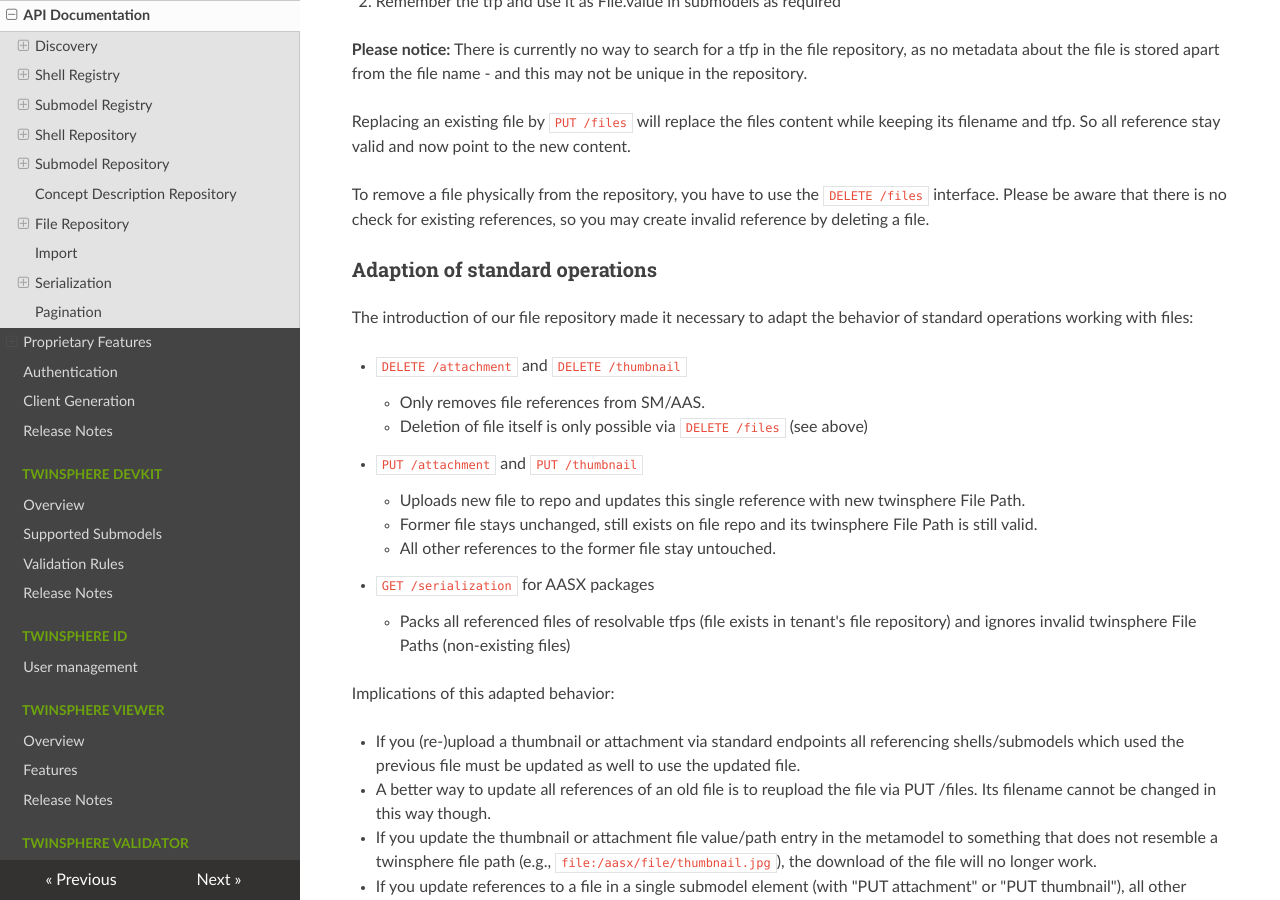
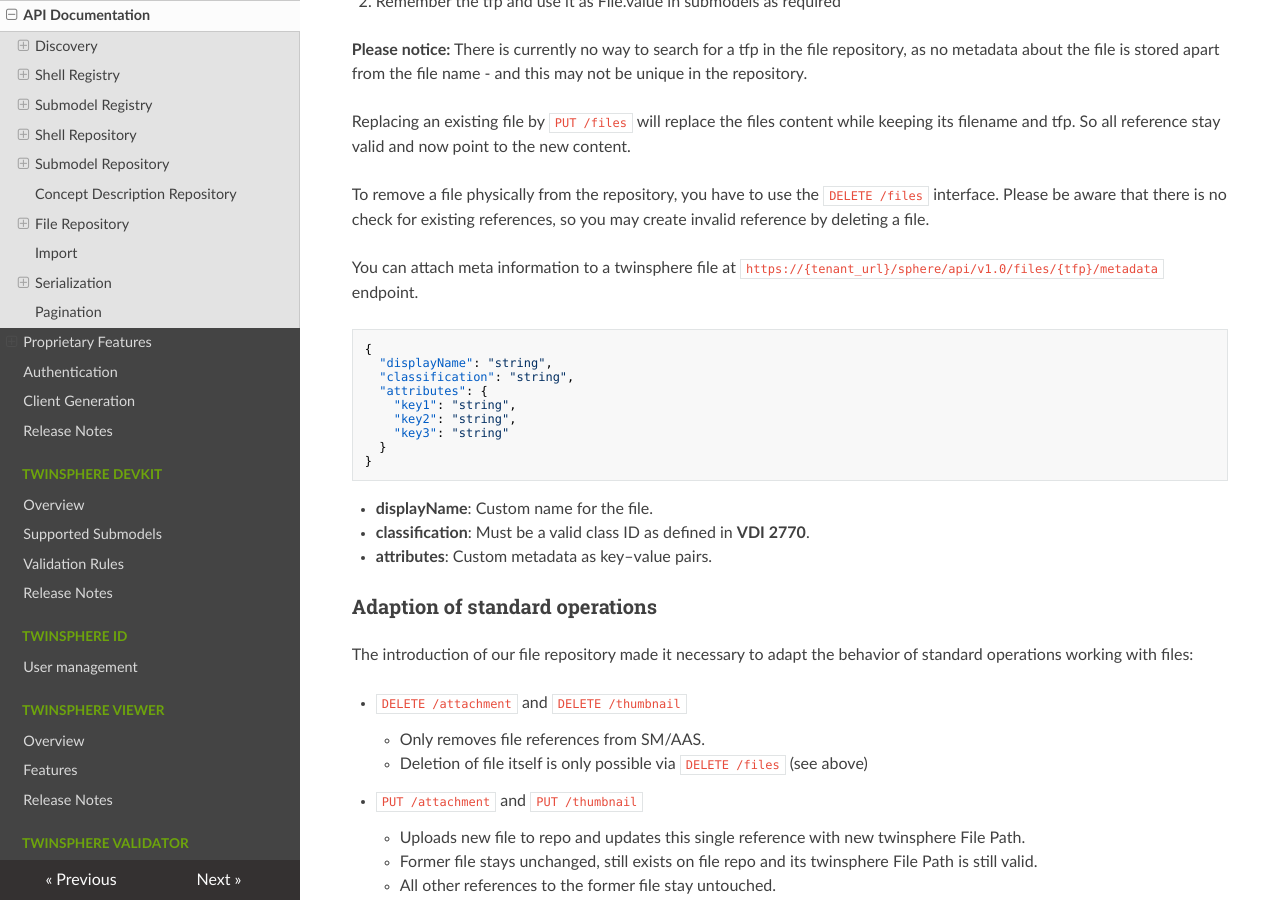
Before and after one commit to twinsphere/twinsphere.github.io, an MkDocs documentation site: the page built from docs/api-documentation.md, in a window 1280 px wide and 900 px high, scrolled down 4025 px. Built offline with MkDocs 1.6.1, drawn with Linux system fonts in a browser that asks for light colours; nearby versions of some CDN libraries.

Commit message:
feat(files): add information about the new file metadata endpoint

````diff
--- a/docs/api-documentation.md
+++ b/docs/api-documentation.md
@@ -177,6 +177,25 @@
 
 To remove a file physically from the repository, you have to use the `DELETE /files` interface. Please be aware that
 there is no check for existing references, so you may create invalid reference by deleting a file.
+
+You can attach meta information to a twinsphere file at
+`https://{tenant_url}/sphere/api/v1.0/files/{tfp}/metadata` endpoint.
+
+```json
+{
+  "displayName": "string",
+  "classification": "string",
+  "attributes": {
+    "key1": "string",
+    "key2": "string",
+    "key3": "string"
+  }
+}
+```
+
+- **displayName**: Custom name for the file.
+- **classification**: Must be a valid class ID as defined in **VDI 2770**.
+- **attributes**: Custom metadata as key–value pairs.
 
 ### Adaption of standard operations
 
````
